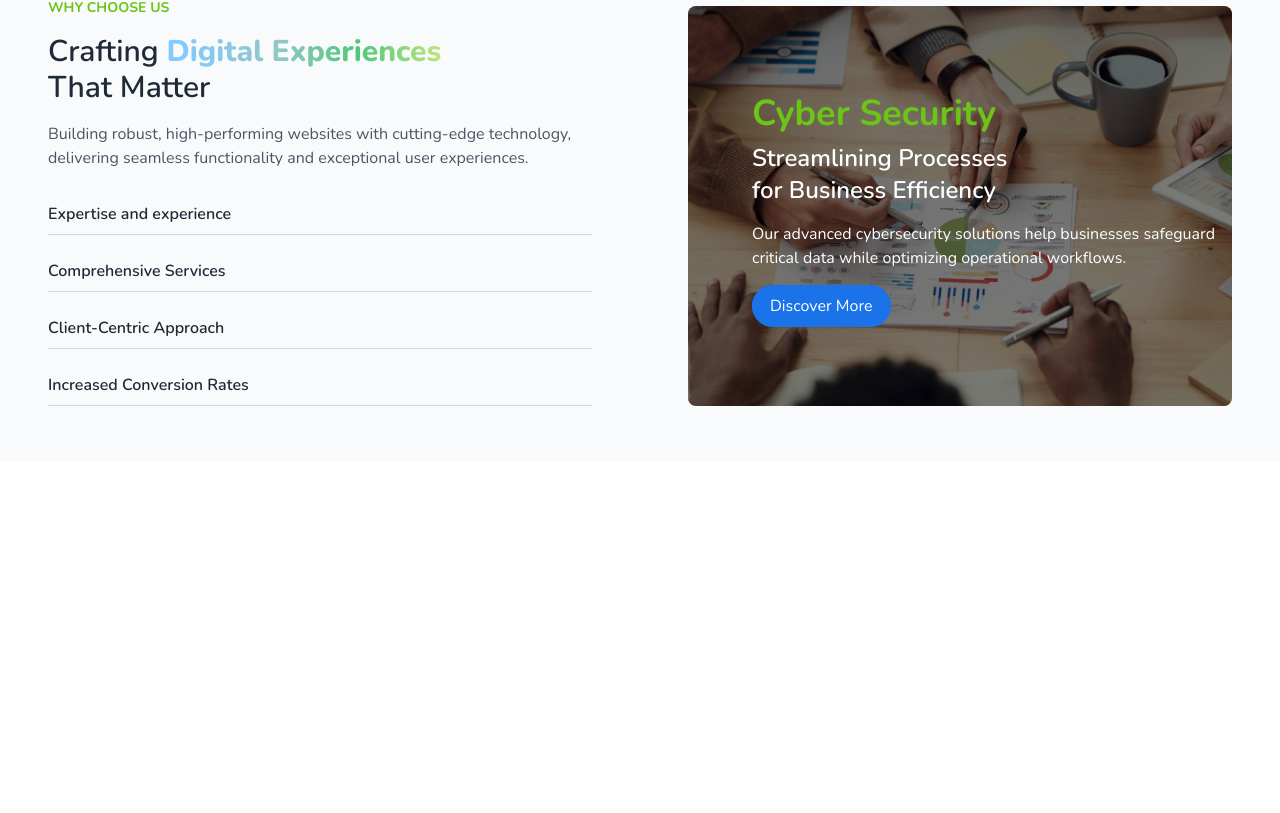
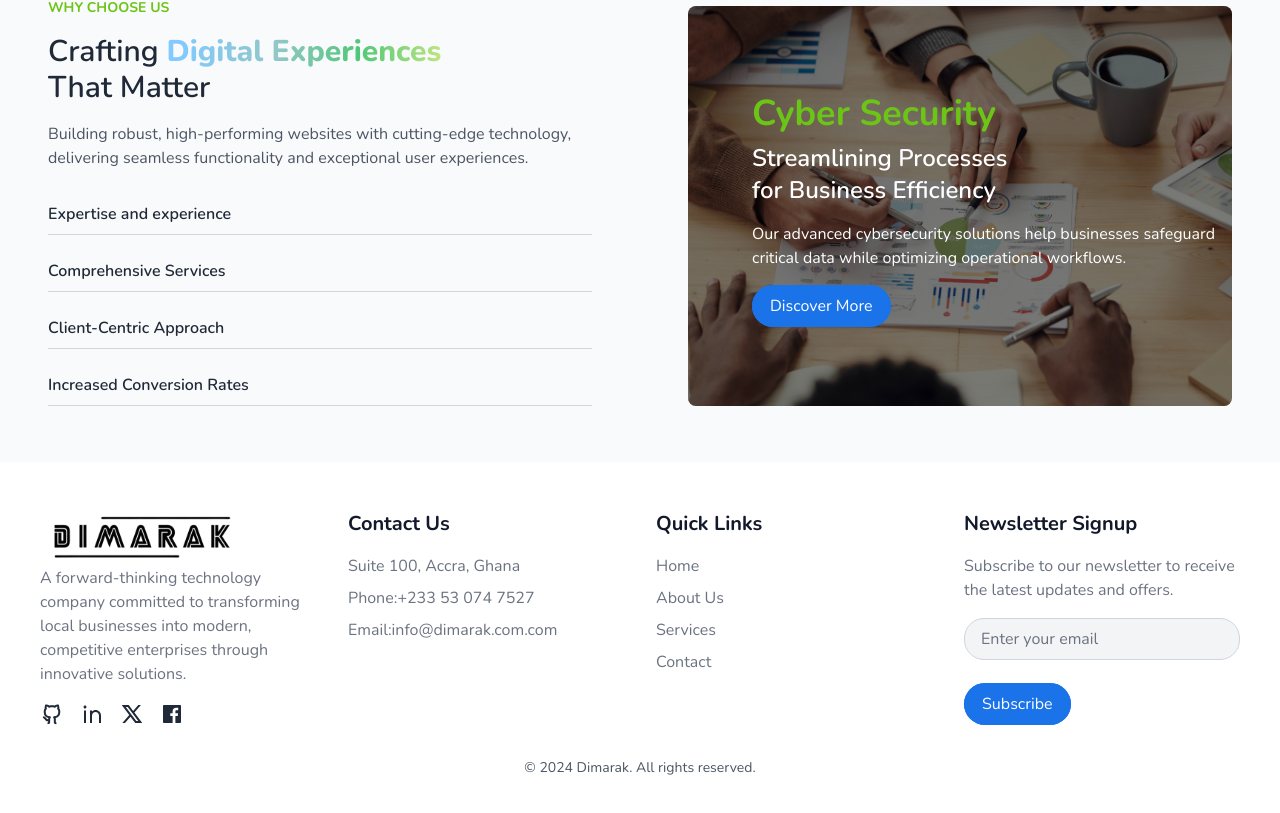
Before and after one commit to Dimarak-Limited-HQ/dimarak.com, a Next.js app: page / in a window 1280 px wide. Shown: the part 1911-2724 px from the top of the page. Before the commit the page ends 2373 px from the top, so only its background shows below. Built offline with nearby package versions, Linux system fonts and the light colour scheme.

Commit message:
Refactor Footer component import statement

```diff
--- a/src/app/layout.tsx
+++ b/src/app/layout.tsx
@@ -4,7 +4,8 @@ import { Nunito} from "next/font/google";
 import "./globals.css";
 import { ThemeProvider } from "@/provider/ThemeProvider";
 import NavBar from "@/components/nav/NavBar";
-// import Footer from "@/components/footer/Footer";
+import Footer from "@/components/footer/Footer";
+
 
 
 
@@ -35,7 +36,7 @@ export default function RootLayout({
 
             {children}
           </main>
-          {/* <Footer /> */}
+           <Footer/>
         </ThemeProvider>
       </body>
     </html>
--- /dev/null
+++ b/src/components/footer/Footer.tsx
@@ -0,0 +1,23 @@
+import React from 'react';
+import AboutUs from './About';
+import ContactUs from './ContactUs';
+import QuickLinks from './QuickLinks';
+import NewsletterSignup from './NewsletterSignup';
+
+const Footer: React.FC = () => {
+    return (
+        <footer className="bg-white dark:bg-dark dark:shadow-lg text-gray-800 py-12 px-10">
+            <div className="max-w-8xl mx-auto grid grid-cols-1 md:grid-cols-4 gap-8">
+                <AboutUs />
+                <ContactUs />
+                <QuickLinks />
+                <NewsletterSignup />
+            </div>
+            <div className="text-center mt-8 text-gray-600 text-sm">
+                <p>&copy; {new Date().getFullYear()} Dimarak. All rights reserved.</p>
+            </div>
+        </footer>
+    );
+};
+
+export default Footer;
```
